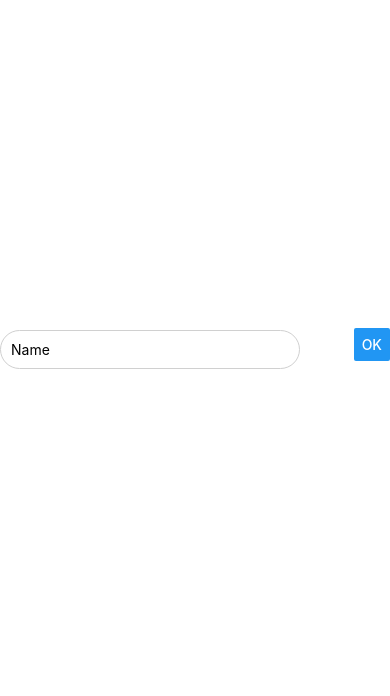
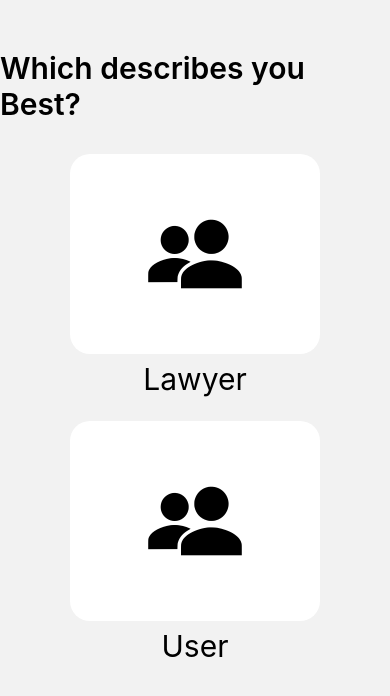
Before and after one commit to mananagarwal2003/LegalApp, a React Native app: screen / in a window 390 px wide. Shown: the top 696 px of the page. Built offline with nearby package versions, Linux system fonts and the light colour scheme.

Commit message:
Tweak:App.js

```diff
--- a/App.js
+++ b/App.js
@@ -7,8 +7,8 @@ import Corpus from "./src/screens/Corpus";
 
 const App = () => {
   return (
-    <Corpus/>
-      //<AppNavigator/>
+    // <Corpus/>
+      <AppNavigator/>
       // <LoginPageUser/>
   );
 };
```
